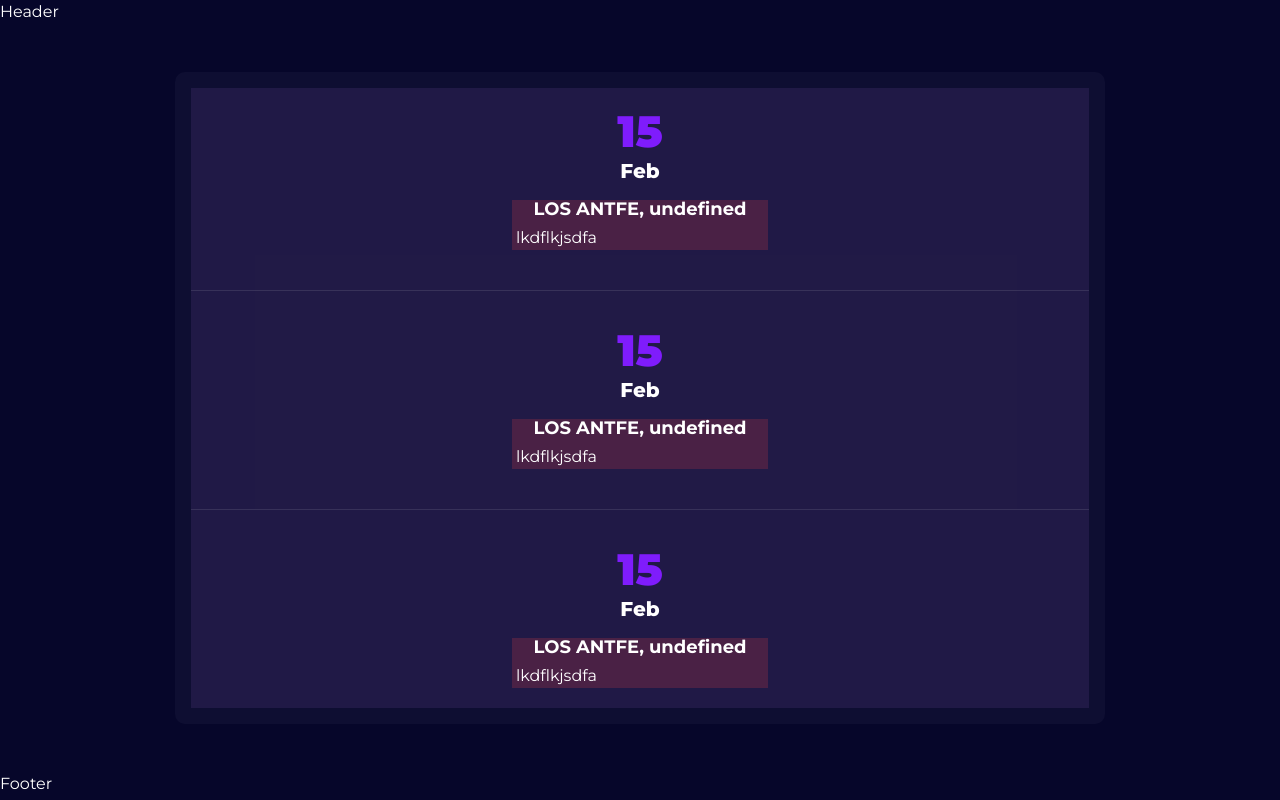
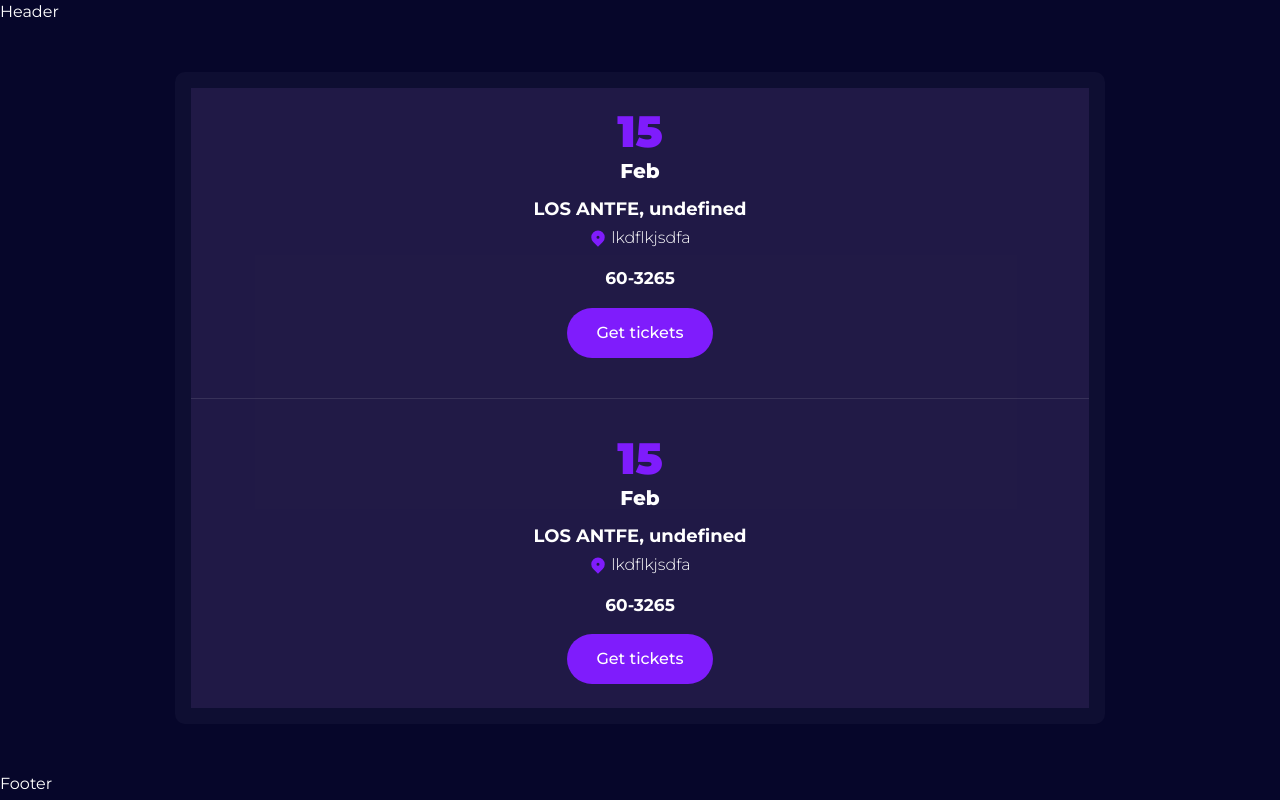
Before and after one commit to manuelsacaeu123/INGEELEC.io, a Next.js app in the folder ingeelec/: page / in a window 1280 px wide. Built offline with nearby package versions, Linux system fonts and the light colour scheme; data requests are answered from the project's data file.

Commit message:
botones
aumentando estilos

```diff
--- a/ingeelec/src/components/events/EventBox.jsx
+++ b/ingeelec/src/components/events/EventBox.jsx
@@ -1,6 +1,7 @@
 import Image from 'next/image';
 
-
+//iconos
+import { RiMapPin2Fill } from 'react-icons/ri'
 
 const EventBox = ({ events }) => {
     return (
@@ -33,7 +34,7 @@ const EventBox = ({ events }) => {
                                 <div className='flex flex-col justify-center items-center gap-x-4'>
                                     { /* day & month */}
                                     <div className='flex flex-col justify-center items-center leading-tight w-[80px] mb-4 xl:mb-0'>
-                                        <div className= 'text-[44px] font-black text-accent'>
+                                        <div className='text-[44px] font-black text-accent'>
                                             {event.date.day}
                                         </div>
                                         <div className='text-[20px] font-extrabold'>
@@ -42,16 +43,24 @@ const EventBox = ({ events }) => {
                                     </div>
 
                                     {/* location */}
-                                    <div className='bg-red-500/20 w-64 flex flex-col gap-y-2'>
+                                    <div className='w-64 flex flex-col gap-y-2'>
                                         <div className='text-lg leading-none font-bold'> {`${event.location.city}, ${event.location.country}`}</div>
-                                        <div className='flex items-center gap-x-1'>
-                                            <div>
-
+                                        <div className='flex items-center gap-x-1 justify-center xl:justify-start'>
+                                            <div className='text-accent text-lg' >
+                                                <RiMapPin2Fill />
                                             </div>
-                                            <div> {event.location.address}</div>
+                                            <div className='font-light'> {event.location.address}</div>
                                         </div>
                                     </div>
                                 </div>
+
+                                {/*rango de precios*/}
+
+                                <div className='w-[100px] text-[17px] text-center Otext-accent font-bold'>
+                                    {event.priceRange}
+                                </div>
+                                {/* btn */}
+                                <button className='btn btn-sm btn-accent'>Get tickets</button>
                             </div>
                         );
                     })}
```
